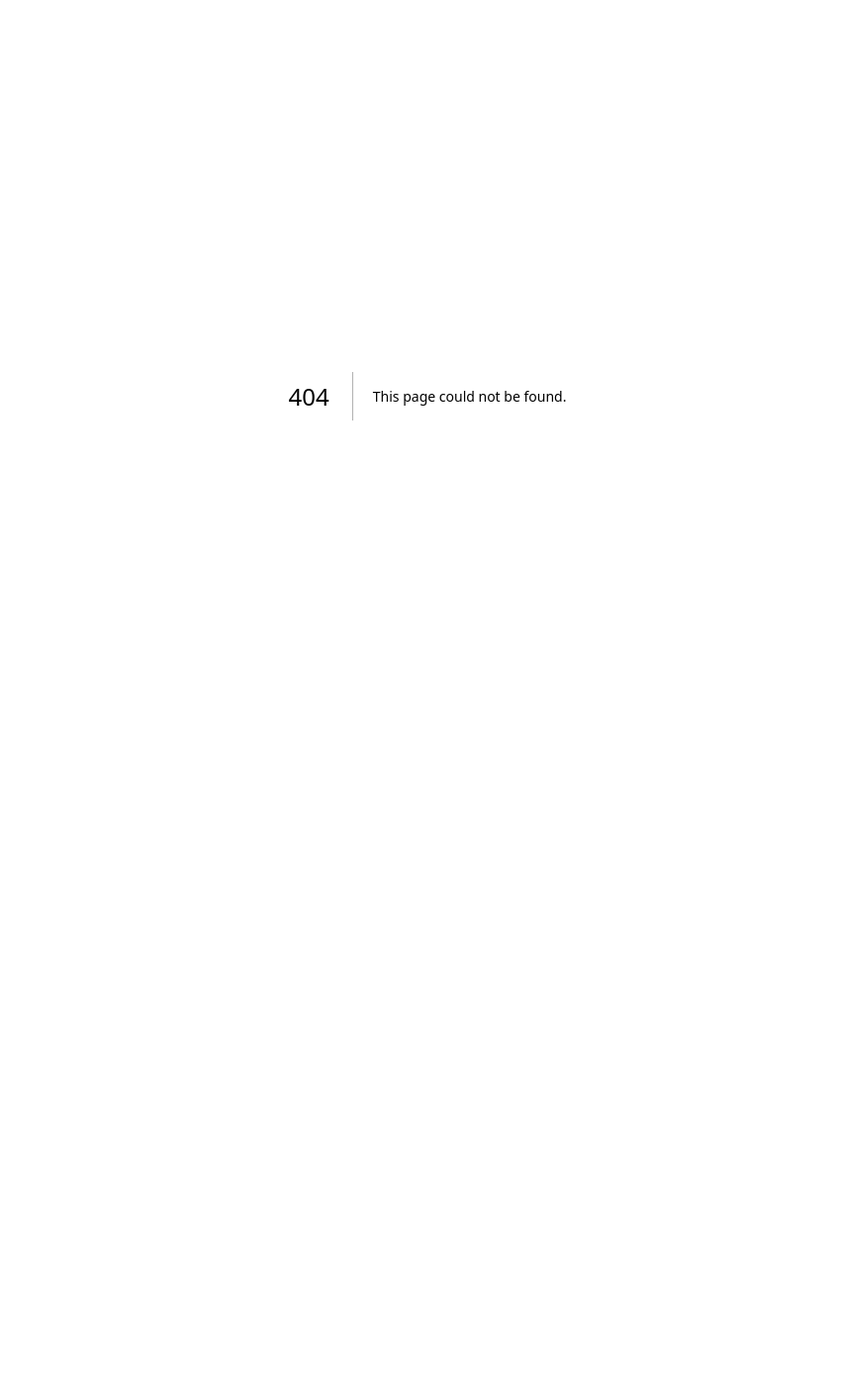
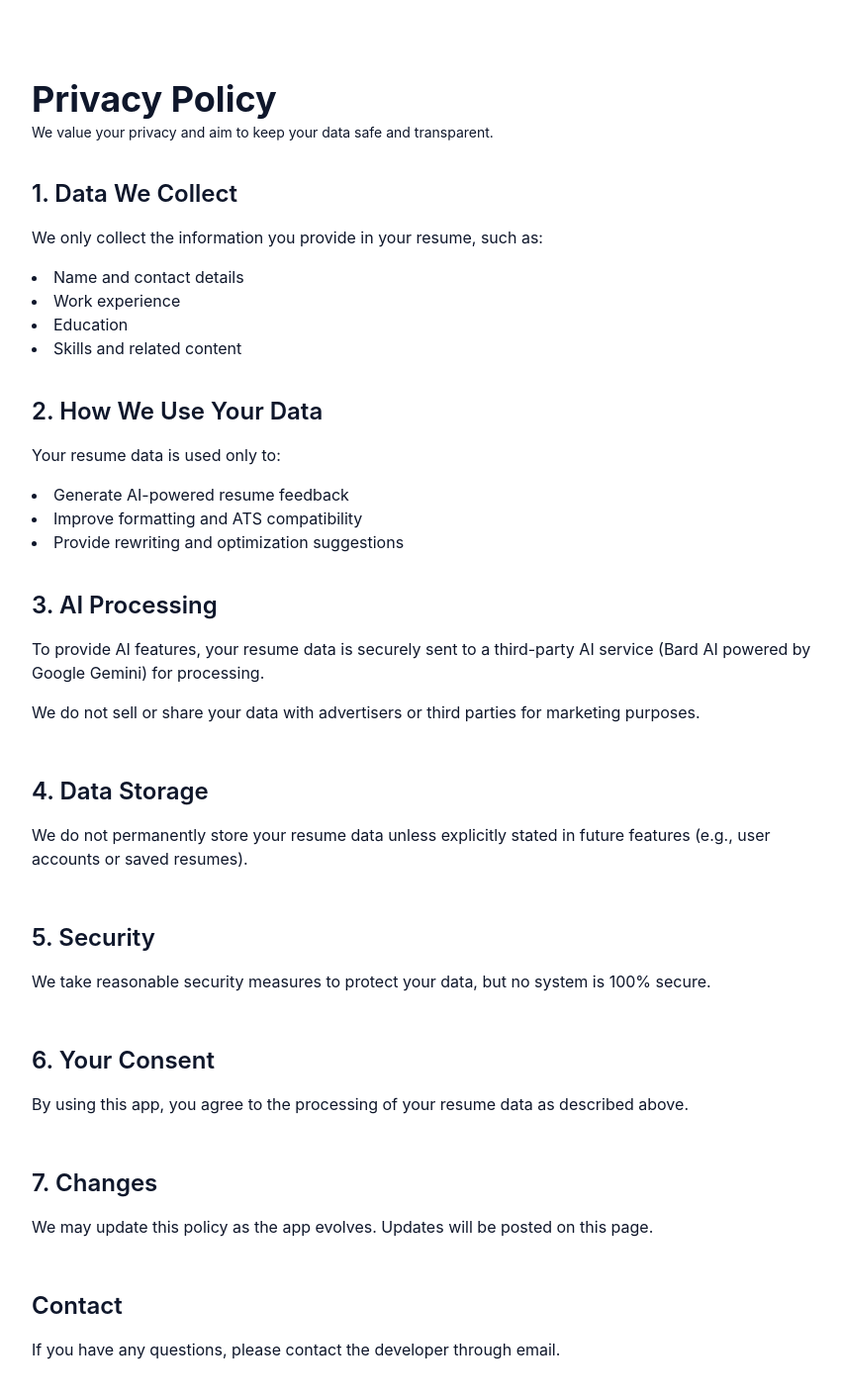
Before and after one commit to cgarave/get-hired-free-resume-builder, a Next.js app: page /privacy-policy in a window 1280 px wide. Before the commit this address had no page. Shown: the top 1412 px of the page at 99% size, without its empty margins (208-1058 px from the left). Before the commit the page ends 800 px from the top, so only its background shows below. Built offline with nearby package versions, Linux system fonts and the light colour scheme.

Commit message:
added privacy-policy page, UI changes for AI

```diff
--- a/src/app/(routes)/editor/page.tsx
+++ b/src/app/(routes)/editor/page.tsx
@@ -42,9 +42,7 @@ export default function Page() {
             <header className="no-print sticky top-0 w-full shrink-0 z-40 bg-white border-b border-slate-200 shadow-sm">
                 <div className="flex items-center justify-between px-5 py-3">
                     <div className={'flex flex-col gap-y-1'}>
-                        <h1 className="text-xl font-bold text-slate-900 leading-tight">Get Hired</h1>
-                        <p className="text-xs text-slate-500">No subscription, ATS-friendly, 100% free resume builder.</p>
-                        <p className="text-xs text-slate-500">Built by <Link className={'text-blue-600 underline'} target={'_blank'} href="https://raveflores.vercel.app">Rave</Link></p>
+                        <h1 className="text-xl font-bold text-slate-900 leading-tight font-serif italic">Get Hired</h1>
                     </div>
 
                     {/* Mobile toggle */}
--- /dev/null
+++ b/src/app/(routes)/privacy-policy/page.tsx
@@ -0,0 +1,48 @@
+function TextBlockComponent({title, description, bullets}: {title: string, description?: string[], bullets?: string[]}) {
+        return (
+            <div className="flex flex-col gap-y-4">
+                <h2 className="text-2xl font-semibold">{title}</h2>
+                {
+                    description?.map(desc => (
+                        <p>{desc}</p>
+                    ))
+                }
+                <ul className="list-disc list-inside">
+                    {
+                        bullets?.map(bullet => (
+                            <li>{bullet}</li>
+                        ))
+                    }
+                </ul>
+            </div>
+        )
+    }
+
+export default function PrivacyPolicy() {
+    return (
+        <div className="px-5 py-10 md:px-60 md:py-20 flex flex-col gap-y-9">
+            <div className="flex flex-col gap-y-1">
+                <h1 className="text-4xl font-bold">Privacy Policy</h1>
+                <p className="text-sm">We value your privacy and aim to keep your data safe and transparent.</p>
+            </div>
+            <TextBlockComponent title={'1. Data We Collect'}
+                                description={['We only collect the information you provide in your resume, such as:']}
+                                bullets={['Name and contact details', 'Work experience', 'Education', 'Skills and related content']} />
+            <TextBlockComponent title={'2. How We Use Your Data'}
+                                description={['Your resume data is used only to:']}
+                                bullets={['Generate AI-powered resume feedback', 'Improve formatting and ATS compatibility', 'Provide rewriting and optimization suggestions']} />
+            <TextBlockComponent title={"3. AI Processing"}
+                                description={['To provide AI features, your resume data is securely sent to a third-party AI service (Bard AI powered by Google Gemini) for processing.', 'We do not sell or share your data with advertisers or third parties for marketing purposes.']} />
+            <TextBlockComponent title={"4. Data Storage"}
+                                description={['We do not permanently store your resume data unless explicitly stated in future features (e.g., user accounts or saved resumes).']} />
+            <TextBlockComponent title={"5. Security"}
+                                description={['We take reasonable security measures to protect your data, but no system is 100% secure.']} />
+            <TextBlockComponent title={"6. Your Consent"}
+                                description={['By using this app, you agree to the processing of your resume data as described above.']} />
+            <TextBlockComponent title={"7. Changes"}
+                                description={['We may update this policy as the app evolves. Updates will be posted on this page.']} />
+            <TextBlockComponent title={"Contact"}
+                                description={['If you have any questions, please contact the developer through email.']} />
+        </div>
+    )
+}
--- a/src/app/page.tsx
+++ b/src/app/page.tsx
@@ -4,8 +4,7 @@ import Blob from '@/public/svg/blob.svg'
 
 export default function Home() {
   return (
-      <div className={'flex flex-col h-screen items-center justify-between p-5 md:pt-64'}>
-
+      <div className={'flex flex-col h-full items-center p-5 gap-y-10 md:justify-between md:pt-64'}>
           <div className={'flex flex-col gap-y-10 md:flex-row md:gap-x-24 md:items-start'}>
               <div className={'flex flex-col gap-y-4 max-w-2xl'}>
                   <h1 className={'text-2xl md:text-7xl font-bold align-top leading-none'}>Simple Resumes. Professional
@@ -22,9 +21,10 @@ export default function Home() {
               </div>
               <Accordion/>
           </div>
-          <h5 className={'text-xs text-zinc-600 my-20 md:my-0'}>
-              Built by <Link href="https://raveflores.vercel.app" target={'_blank'} className={'font-bold text-blue-600'}>Rave</Link>
-          </h5>
+          <div className={'text-xs text-zinc-600 md:mt-0 flex flex-row justify-between w-full'}>
+              <h5>Built by <Link href="https://raveflores.vercel.app" target={'_blank'} className={'font-bold text-blue-600'}>Rave</Link></h5>
+              <Link href={"/privacy-policy"} className={'text-blue-600'}>Privacy Policy</Link>
+          </div>
       </div>
   )
 }
--- a/src/components/ResumeEditor.tsx
+++ b/src/components/ResumeEditor.tsx
@@ -5,8 +5,9 @@ import { ResumData, SectionType } from '@/types/resume'
 import ResumeReviewButton from './ResumeReviewButton'
 import { fieldLabels, fontFamilyLabels, fontSizeMap, spacingMap } from '@/lib/resume-defaults'
 import {
-  Plus, Trash2, ChevronDown, ChevronUp, Sliders, RotateCcw
+  Plus, Trash2, ChevronDown, ChevronUp, Sliders, RotateCcw, Info
 } from 'lucide-react'
+import Link from 'next/link'
 
 interface ResumeEditorProps {
   data: ResumData
@@ -379,7 +380,16 @@ export function ResumeEditor({
       </div>
       {/*Review button*/}
       <div className='px-5 py-4 flex flex-col gap-y-3'>
-        <p className="font-semibold text-gray-800">Review with Bard AI</p>
+        <div className='flex flex-col gap-y-1'>
+          <p className="font-semibold text-gray-800">Review with Bard AI</p>
+          <div className='text-xs text-gray-400'>
+            <span>Disclaimer: Your resume will be processed by an AI service (Bard) to generate feedback. No data is permanently stored. </span>
+            <div className="tooltip tooltip-right">
+              <div className='tooltip-content w-60 text-left'>Bard AI is an AI agent that analyzes resumes like an ATS expert and a hiring manager.</div>
+              <Link href={'/'} className='text-sky-600'>Learn more about Bard</Link>
+            </div>
+          </div>
+        </div>
         <div className="border border-dashed border-gray-300 rounded-lg p-3 space-y-2 flex flex-col">
           <p className="text-xs font-semibold text-gray-500 uppercase tracking-wider">Score</p>
           <h1 className='self-center text-4xl font-bold'>{reviewData.score ? reviewData.score : 0}</h1>
@@ -391,7 +401,7 @@ export function ResumeEditor({
             <p>{reviewData.score < 60 && reviewData.score > 1 ? 'High rejection risk' : ''}</p>
           </div>
         </div>
-        <div className={`border border-dashed border-gray-300 rounded-lg p-3 space-y-2 flex flex-col ${reviewData.issues.length - 1 === 0 ? 'hidden' : ''}`}>
+        <div className={`border border-dashed border-gray-300 rounded-lg p-3 space-y-2 flex flex-col transition-all duration-2000 ease-in-out ${reviewData.issues.length - 1 === 0 ? 'hidden opacity-0' : 'opacity-100'}`}>
           <p className="text-xs font-semibold text-gray-500 uppercase tracking-wider">{reviewData.issues.length} Found Issues</p>
           <ul className='list-disc list-inside text-xs space-y-2'>
             {
--- a/src/components/ResumePDFDocument.tsx
+++ b/src/components/ResumePDFDocument.tsx
@@ -330,7 +330,7 @@ export function ResumePDFDocument({ data }: Props) {
     <Document
       title={`${pi.fullName} — Resume`}
       author={pi.fullName}
-      creator="ResumeCraft"
+      creator="Get Hired"
     >
       <Page size="A4" style={styles.page}>
 
--- a/src/components/ResumeReviewButton.tsx
+++ b/src/components/ResumeReviewButton.tsx
@@ -48,14 +48,14 @@ export default function ResumeReviewButton({ resume, setReviewData }: Props) {
         score: parsed.score,
         issues: parsed.issues,
         improvements: parsed.improvements,
-        bulletPointFeedback: parsed.bullet_point_feedback.map(item => (
+        bulletPointFeedback: parsed.bullet_point_feedback.map((item: { original: string, issue: string, improved: string}) => (
             {
                 original: item.original,
                 issue: item.issue,
                 improved: item.improved
             }
         )),
-        otherFeedback: parsed.other_feedback.map(item => (
+        otherFeedback: parsed.other_feedback.map((item: { original: string, issue: string, improved: string}) => (
             {
                 original: item.original,
                 issue: item.issue,
```
